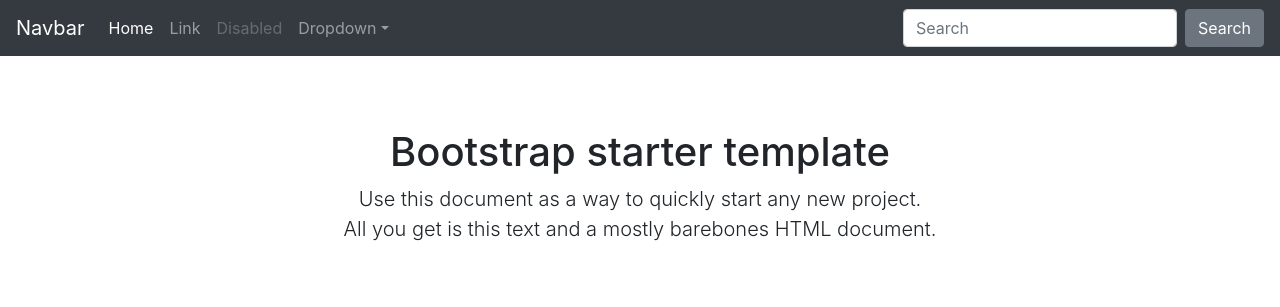
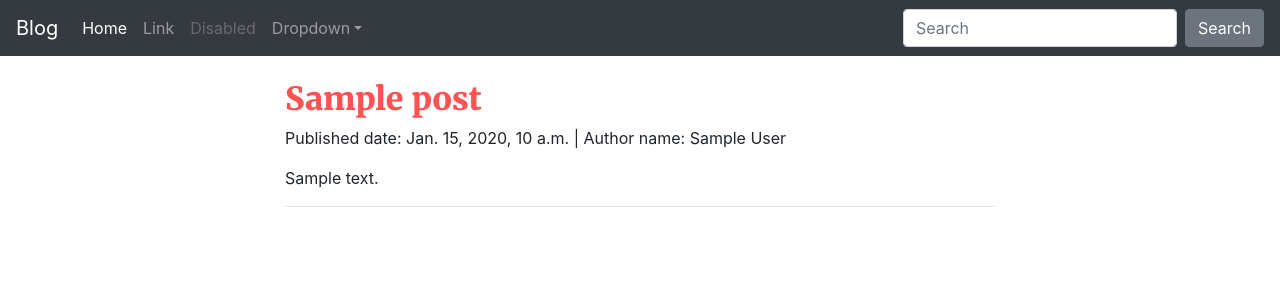
Before and after one commit to praveenbidadi/djangotut, a Django app: template blog/templates/blog/post_list.html in a window 1280 px wide. Shown: the top 307 px of the page. Run offline with Django 3.2, Linux system fonts and the light colour scheme; the template is opened without the code that fills it: most values are stand-ins (such as "Sample title", 1, 10 or a date in 2020); some libraries are stand-ins or nearby versions.

Commit message:
Blog added

```diff
--- a/blog/static/css/custom.css
+++ b/blog/static/css/custom.css
@@ -5,3 +5,9 @@
   padding: 3rem 1.5rem;
   text-align: center;
 }
+
+.blogtitle{
+	font-family: 'Merriweather', serif;
+	font-weight: 900;
+	color: #FF5252;
+}
--- a/blog/templates/blog/post_list.html
+++ b/blog/templates/blog/post_list.html
@@ -8,9 +8,11 @@
     <meta name="description" content="">
     <meta name="author" content="Mark Otto, Jacob Thornton, and Bootstrap contributors">
     <meta name="generator" content="Jekyll v3.8.5">
-    <title>Starter Template · Bootstrap</title>
+    <title>Django Blog</title>
 
     <link rel="canonical" href="https://getbootstrap.com/docs/4.3/examples/starter-template/">
+
+    <link href="https://fonts.googleapis.com/css?family=Merriweather:400,700,900&display=swap" rel="stylesheet">
 
     <!-- Bootstrap core CSS -->
 <link href="{% static 'css/bootstrap.min.css' %}" rel="stylesheet" integrity="sha384-ggOyR0iXCbMQv3Xipma34MD+dH/1fQ784/j6cY/iJTQUOhcWr7x9JvoRxT2MZw1T" crossorigin="anonymous">
@@ -37,7 +39,7 @@
   </head>
   <body>
     <nav class="navbar navbar-expand-md navbar-dark bg-dark fixed-top">
-  <a class="navbar-brand" href="#">Navbar</a>
+  <a class="navbar-brand" href="#">Blog</a>
   <button class="navbar-toggler" type="button" data-toggle="collapse" data-target="#navbarsExampleDefault" aria-controls="navbarsExampleDefault" aria-expanded="false" aria-label="Toggle navigation">
     <span class="navbar-toggler-icon"></span>
   </button>
@@ -70,12 +72,19 @@
 </nav>
 
 <main role="main" class="container">
+	<div class="col-8 offset-2">
 
-  <div class="starter-template">
-    <h1>Bootstrap starter template</h1>
-    <p class="lead">Use this document as a way to quickly start any new project.<br> All you get is this text and a mostly barebones HTML document.</p>
-  </div>
+ {% for post in posts %}
+    <div>
 
+        <h2><a class="blogtitle" href="">{{ post.title }}</a></h2>
+        <p>Published date: {{ post.published_date }} | Author name: {{ post.author }}</p>
+        <p>{{ post.text|linebreaksbr }}</p>
+        <hr>
+    </div>
+{% endfor %}
+
+</div>
 </main><!-- /.container -->
 <script src="https://code.jquery.com/jquery-3.3.1.slim.min.js" integrity="sha384-q8i/X+965DzO0rT7abK41JStQIAqVgRVzpbzo5smXKp4YfRvH+8abtTE1Pi6jizo" crossorigin="anonymous"></script>
       <script>window.jQuery || document.write('<script src="/docs/4.3/assets/js/vendor/jquery-slim.min.js"><\/script>')</script><script src="/docs/4.3/dist/js/bootstrap.bundle.min.js" integrity="sha384-xrRywqdh3PHs8keKZN+8zzc5TX0GRTLCcmivcbNJWm2rs5C8PRhcEn3czEjhAO9o" crossorigin="anonymous"></script></body>
--- a/blog/views.py
+++ b/blog/views.py
@@ -1,6 +1,9 @@
 from django.shortcuts import render
+from .models import Post
+from django.utils import timezone
 
 # Create your views here.
 
 def post_list(request):
-    return render(request, 'blog/post_list.html', {})
+	posts = Post.objects.filter(published_date__lte=timezone.now()).order_by('published_date')
+	return render(request, 'blog/post_list.html', {'posts': posts})
```
